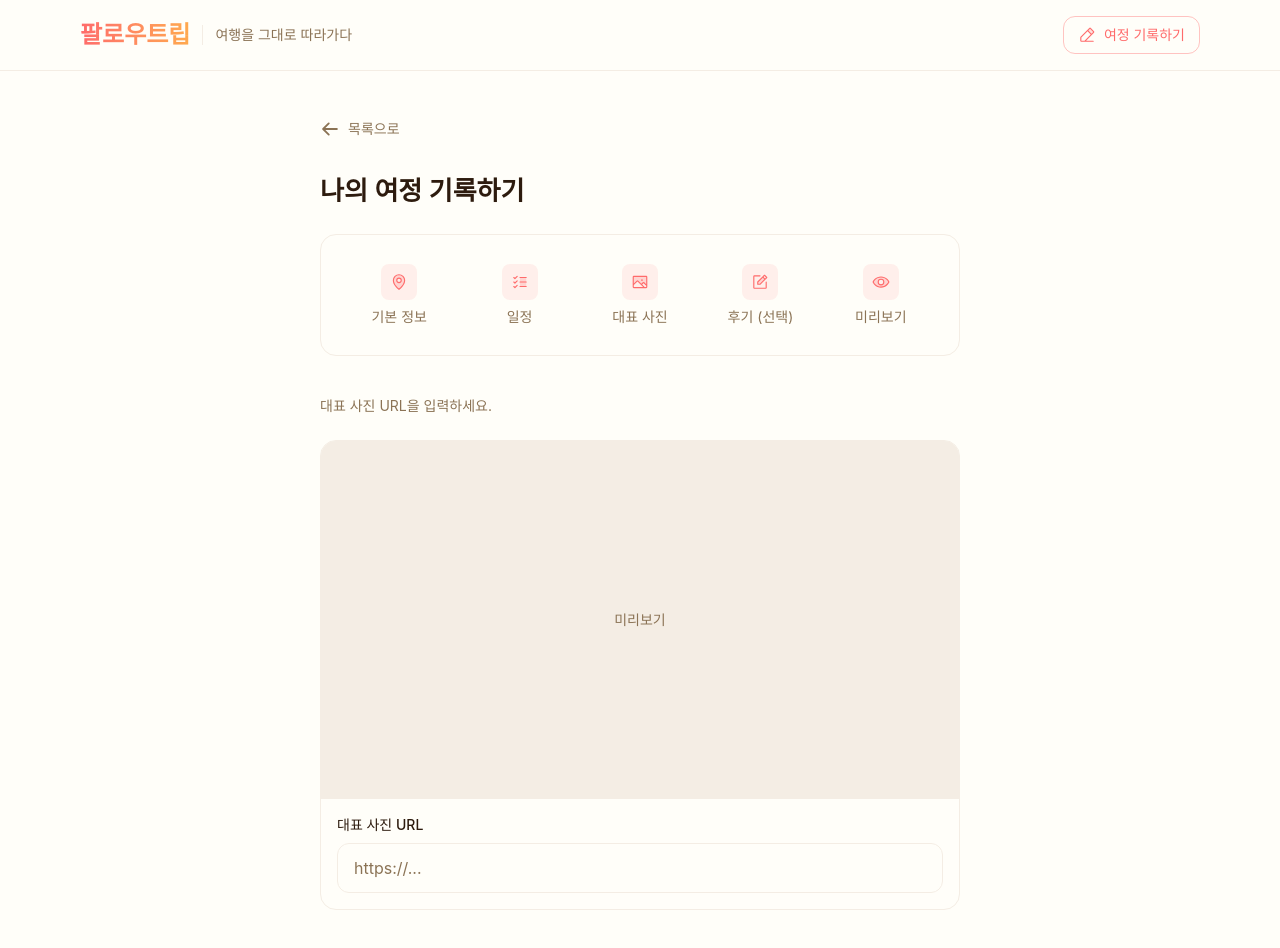
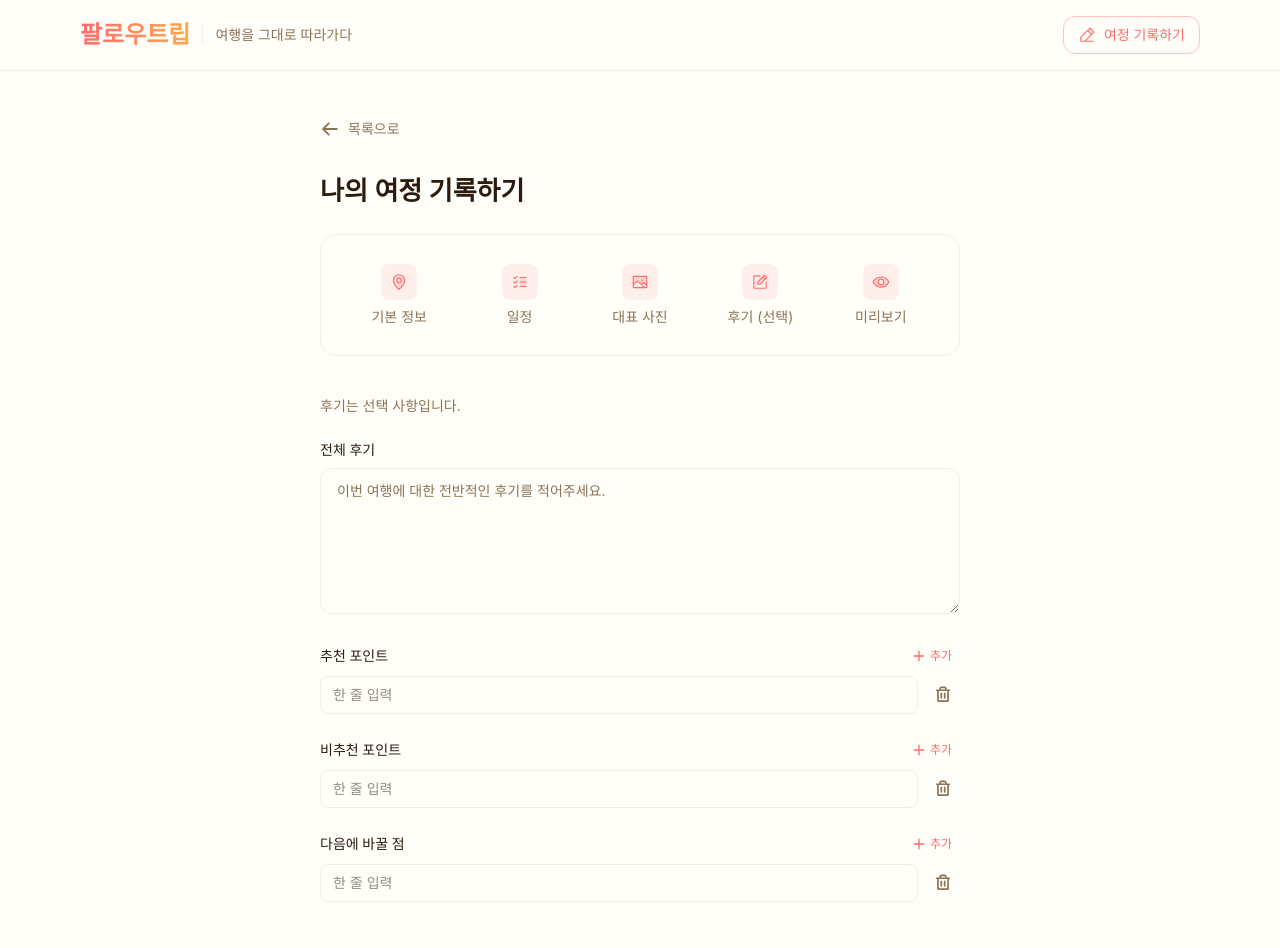
Before and after one commit to amh6281/followtrip, a Next.js app: page /trips/new in a window 1280 px wide. Built offline with nearby package versions, Linux system fonts and the light colour scheme; a web font is replaced by a local one.

Commit message:
feat: ReviewStep component 추가

```diff
--- /dev/null
+++ b/src/components/createTrip/molecules/ReviewPoint.tsx
@@ -0,0 +1,40 @@
+import { PlusIcon, TrashIcon } from '@phosphor-icons/react/dist/ssr';
+
+interface ReviewPointProps {
+  title: string;
+}
+
+const ReviewPoint = ({ title }: ReviewPointProps) => {
+  return (
+    <div>
+      <div className='mb-2 flex items-center justify-between'>
+        <label className='text-foreground text-sm font-medium'>{title}</label>
+        <button
+          type='button'
+          className='text-primary hover:bg-primary/10 flex items-center gap-1 rounded-lg px-2 py-1 text-xs font-medium'
+        >
+          <PlusIcon size={14} weight='bold' />
+          추가
+        </button>
+      </div>
+      <ul className='space-y-2'>
+        <li className='flex gap-2'>
+          <input
+            type='text'
+            placeholder='한 줄 입력'
+            className='border-border bg-background text-foreground focus:border-primary w-full rounded-lg border px-3 py-2 text-sm transition-colors outline-none'
+          />
+          <button
+            type='button'
+            className='text-muted-foreground hover:text-error shrink-0 rounded-lg p-2 transition-colors'
+            aria-label='삭제'
+          >
+            <TrashIcon size={18} weight='bold' />
+          </button>
+        </li>
+      </ul>
+    </div>
+  );
+};
+
+export default ReviewPoint;
--- a/src/components/createTrip/molecules/index.ts
+++ b/src/components/createTrip/molecules/index.ts
@@ -1 +1,2 @@
 export { default as StepIndicator } from './StepIndicator';
+export { default as ReviewPoint } from './ReviewPoint';
--- /dev/null
+++ b/src/components/createTrip/organisms/ReviewStep.tsx
@@ -0,0 +1,30 @@
+import { ReviewPoint } from '../molecules';
+
+const ReviewStep = () => {
+  return (
+    <div className='space-y-6'>
+      <p className='text-muted-foreground text-sm'>후기는 선택 사항입니다.</p>
+
+      <div>
+        <label
+          htmlFor='fullText'
+          className='text-foreground mb-2 block text-sm font-medium'
+        >
+          전체 후기
+        </label>
+        <textarea
+          id='fullText'
+          placeholder='이번 여행에 대한 전반적인 후기를 적어주세요.'
+          rows={5}
+          className='border-border bg-background text-foreground placeholder:text-muted-foreground focus:border-primary w-full resize-y rounded-xl border px-4 py-3 text-base transition-colors outline-none placeholder:text-sm'
+        />
+      </div>
+
+      <ReviewPoint title='추천 포인트' />
+      <ReviewPoint title='비추천 포인트' />
+      <ReviewPoint title='다음에 바꿀 점' />
+    </div>
+  );
+};
+
+export default ReviewStep;
--- a/src/components/createTrip/organisms/index.ts
+++ b/src/components/createTrip/organisms/index.ts
@@ -1,3 +1,4 @@
 export { default as BasicInfoStep } from './BasicInfoStep';
 export { default as CoverImageStep } from './CoverImageStep';
 export { default as TimelineStep } from './TimelineStep';
+export { default as ReviewStep } from './ReviewStep';
--- a/src/components/createTrip/templates/CreateTripTemplate.tsx
+++ b/src/components/createTrip/templates/CreateTripTemplate.tsx
@@ -2,11 +2,16 @@
 
 import { BackLink, Title } from '@/components/common';
 import { StepIndicator } from '../molecules';
-import { BasicInfoStep, CoverImageStep, TimelineStep } from '../organisms';
+import {
+  BasicInfoStep,
+  CoverImageStep,
+  TimelineStep,
+  ReviewStep,
+} from '../organisms';
 import { useState } from 'react';
 
 const CreateTripTemplate = () => {
-  const [currentStep, setCurrentStep] = useState(3);
+  const [currentStep, setCurrentStep] = useState(4);
 
   return (
     <div className='bg-background min-h-full flex-1'>
@@ -28,6 +33,7 @@ const CreateTripTemplate = () => {
           {currentStep === 1 && <BasicInfoStep />}
           {currentStep === 2 && <TimelineStep />}
           {currentStep === 3 && <CoverImageStep />}
+          {currentStep === 4 && <ReviewStep />}
         </section>
       </main>
     </div>
```
